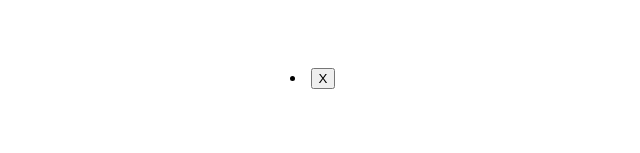
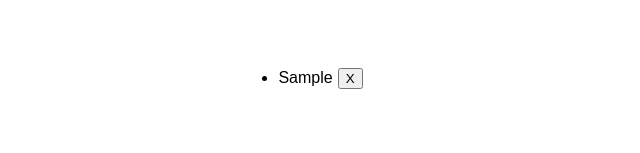
Before and after one commit to tymeart/todo, a React (Create React App) app: page / in a window 1280 px wide. Both pictures are taken after typing "Sample" into the empty fields and a click on the button "Add". Shown: the part 128-281 px from the top of the page, without its empty margins (317-957 px from the left). Built offline with nearby package versions, Linux system fonts and the light colour scheme.

Commit message:
Include id in todo object and add event listener to delete button

```diff
--- a/src/components/App.js
+++ b/src/components/App.js
@@ -13,13 +13,13 @@ class App extends Component {
   handleSubmit = (todo, event) => {
     event.preventDefault();
     const id = this.state.todos.length;
-    const newToDos = [...this.state.todos, todo];
+    const newToDos = [...this.state.todos, {task: todo, id}];
     this.setState({todos: newToDos});
   }
 
   handleDelete = (id) => {
     const newToDos = this.state.todos.filter(todo => todo.id !== id);
-    console.log(newToDos)
+    this.setState({todos: newToDos});
   }
 
   render() {
--- a/src/components/ToDoList.jsx
+++ b/src/components/ToDoList.jsx
@@ -2,7 +2,6 @@ import React from 'react';
 import ToDoListItem from './ToDoListItem';
 
 const ToDoList = (props) => {
-  console.log(props.todos)
   const listItems = props.todos.map(todo => {
     return (
       <ToDoListItem
--- a/src/components/ToDoListItem.jsx
+++ b/src/components/ToDoListItem.jsx
@@ -3,8 +3,8 @@ import React from 'react';
 const ToDoListItem = (props) => {
   return (
     <li>
-      {props.todo.text}
-      <button>X</button>
+      {props.todo.task}
+      <button onClick={props.handleDelete}>X</button>
     </li>
   );
 };
```
